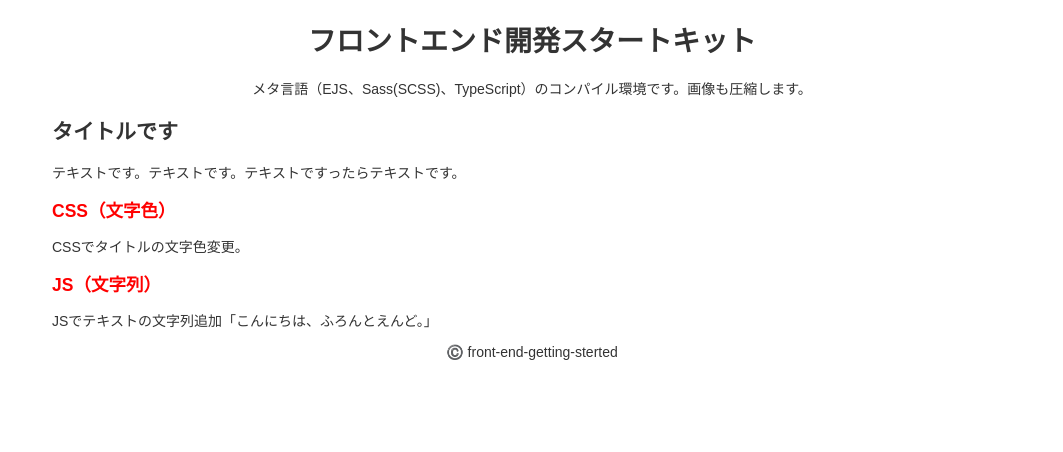
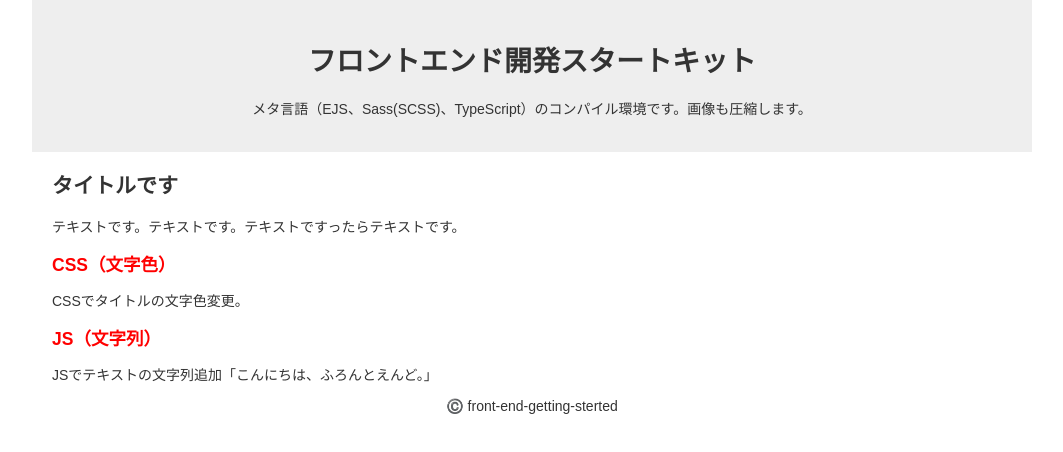
Before and after one commit to ryo-i/front-end-getting-sterted, a website built with webpack: page dest/index.html in a window 1280 px wide. Shown: the whole page, without its empty margins (108-1171 px from the left). Built offline with nearby package versions, Linux system fonts and the light colour scheme.

Commit message:
CSS色変更

```diff
--- a/src/scss/block/_header.scss
+++ b/src/scss/block/_header.scss
@@ -2,6 +2,8 @@
 .header {
     @include pageSize();
     text-align: center;
+    background: $bg-color_g;
+    padding: 20px;
     &__title {
         color: $text-color;
     }
```
Also changed, not shown: README.md, dest/css/style.css.
